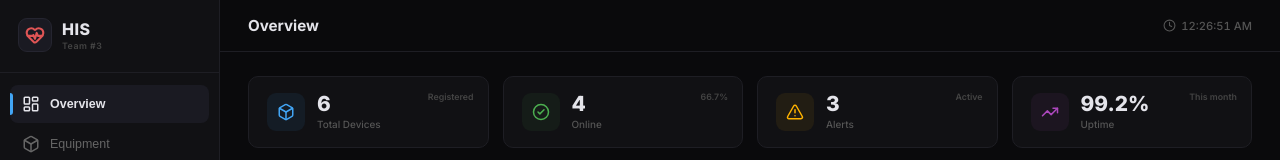
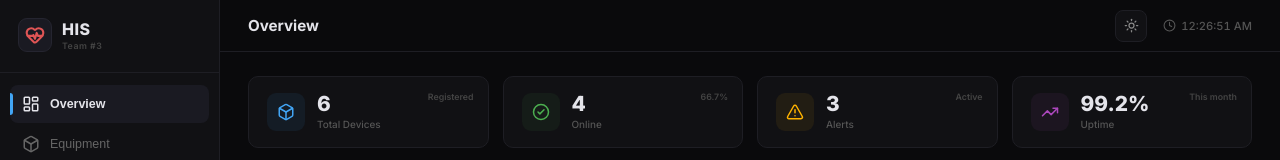
Before and after one commit to hamdy-fathi/incubator-his-showcase, a Next.js app in the folder frontend/: page / in a window 1280 px wide. Shown: the top 160 px of the page. Built offline with nearby package versions, Linux system fonts and the light colour scheme; sample sign-in values are in the browser's storage.

Commit message:
feat: initialize main dashboard page with mock clinical device, patient, and schedule data

```diff
--- a/frontend/src/app/page.js
+++ b/frontend/src/app/page.js
@@ -1114,6 +1114,9 @@ export default function HomePage() {
             {NAV_ITEMS.find(n => n.id === view)?.label}
           </h2>
           <div className="his-topbar-right">
+            <button className="theme-toggle" onClick={toggleTheme} title={theme === 'dark' ? 'Switch to Light Mode' : 'Switch to Dark Mode'}>
+              {theme === 'dark' ? <Sun size={15} /> : <Moon size={15} />}
+            </button>
             <div className="his-topbar-time">
               <Clock size={13} />
               {currentTime}
```
